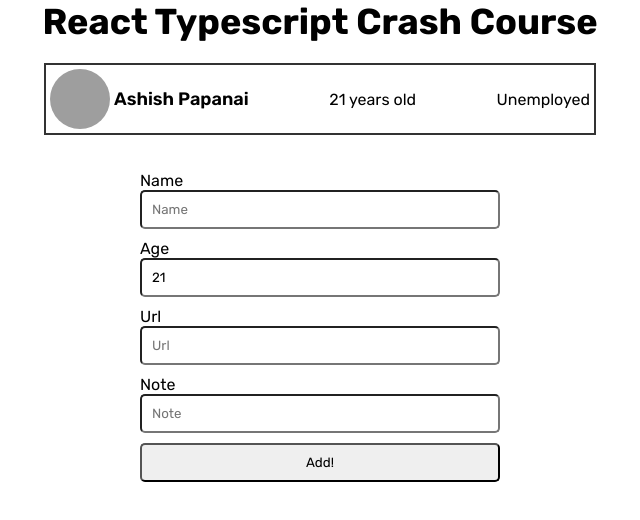
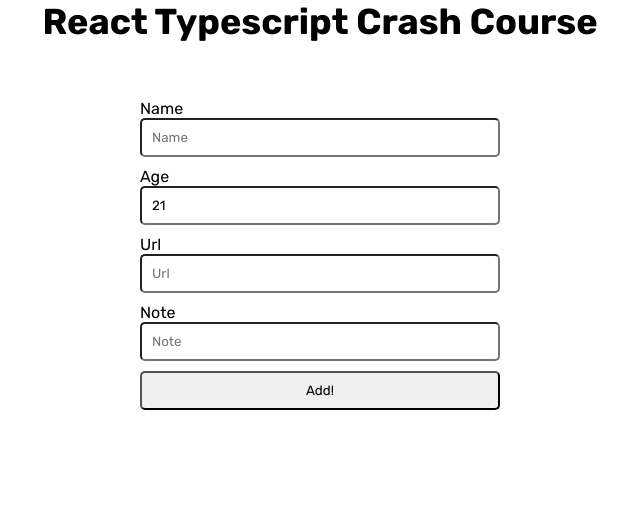
Before and after one commit to anshuman9999/react-ts, a React (Create React App) app: page / in a window 1280 px wide. Shown: the top 520 px of the page, without its empty margins (320-960 px from the left). Built offline with nearby package versions, Linux system fonts and the light colour scheme; grey boxes are pictures that could not be loaded.

Commit message:
added local storage hook and persistence

```diff
--- a/src/App.tsx
+++ b/src/App.tsx
@@ -1,20 +1,13 @@
-import { useState } from "react";
 import Add from "./components/Add";
 import List from "./components/List";
+import { useLocalStorage } from "./hooks/useLocalStorage";
 
 export interface AppState {
   people: { name: string; age: number; url: string; note?: string }[];
 }
 
 const App = () => {
-  const [people, setPeople] = useState<AppState["people"]>([
-    {
-      name: "Ashish Papanai",
-      age: 21,
-      url: "https://avatars.githubusercontent.com/u/52123364?v=4",
-      note: "Unemployed",
-    },
-  ]);
+  const [people, setPeople] = useLocalStorage<AppState["people"]>("people", []);
 
   return (
     <div className="App">
--- a/src/components/Add.tsx
+++ b/src/components/Add.tsx
@@ -3,7 +3,7 @@ import { AppState } from "../App";
 
 interface AddProps {
   people: AppState["people"];
-  setPeople: React.Dispatch<React.SetStateAction<AppState["people"]>>;
+  setPeople: (arg: AppState["people"]) => void;
 }
 
 const Add: React.FC<AddProps> = ({ people, setPeople }) => {
--- /dev/null
+++ b/src/hooks/useLocalStorage.ts
@@ -0,0 +1,34 @@
+import { useEffect, useState } from "react";
+
+export const useLocalStorage = <T>(
+  key: string,
+  defaultValue: T
+): [T, (arg: T) => void] => {
+  const [value, setValue] = useState(() => {
+    const storedValue = localStorage.getItem(key);
+    return storedValue ? JSON.parse(storedValue) : defaultValue;
+  });
+
+  useEffect(() => {
+    const handleStorageChange = (e: StorageEvent) => {
+      if (e.storageArea === localStorage && e.key === key) {
+        e.newValue && setValue(JSON.parse(e.newValue));
+      }
+    };
+
+    window.addEventListener("storage", handleStorageChange);
+    return () => window.removeEventListener("storage", handleStorageChange);
+  }, [key]);
+
+  const setValueInLocalStorage = (newValue: T): void => {
+    setValue((currentValue: T) => {
+      const result =
+        typeof newValue === "function" ? newValue(currentValue) : newValue;
+      localStorage.setItem(key, JSON.stringify(result));
+
+      return result;
+    });
+  };
+
+  return [value, setValueInLocalStorage];
+};
```
